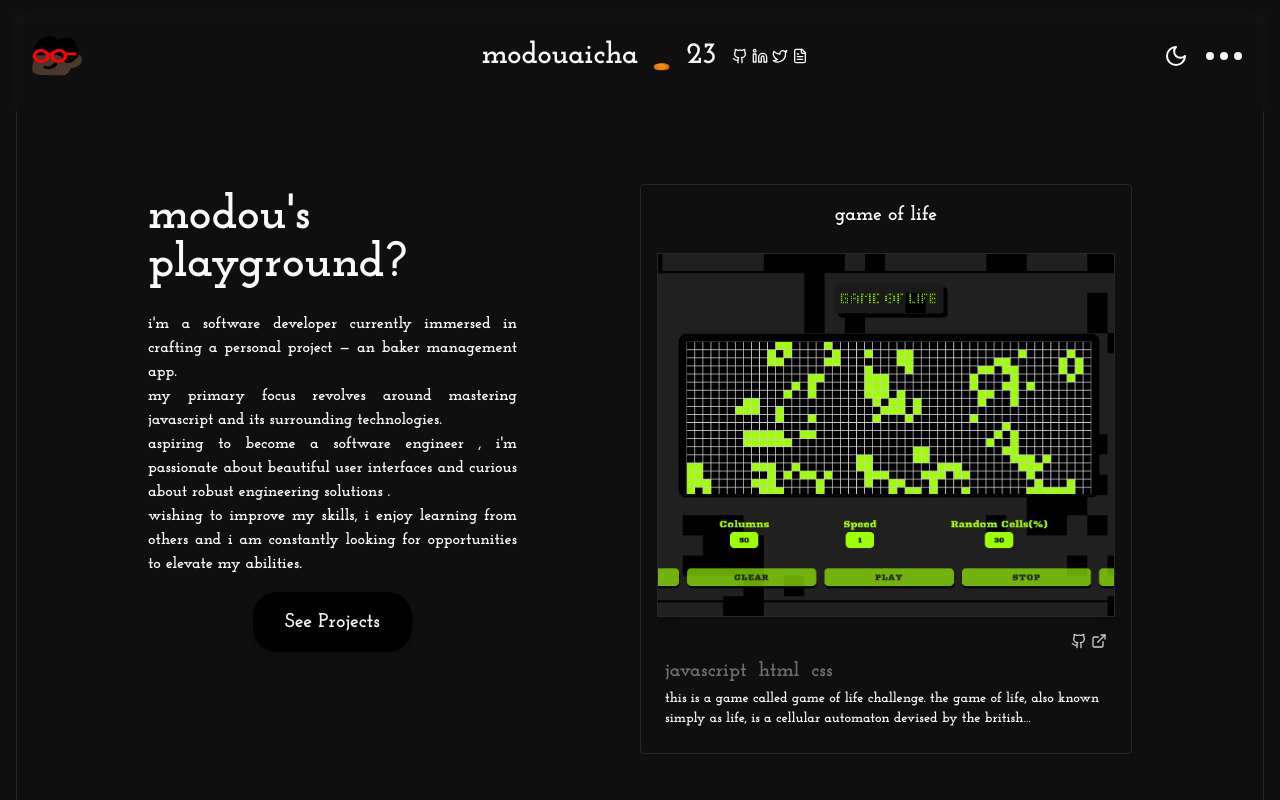
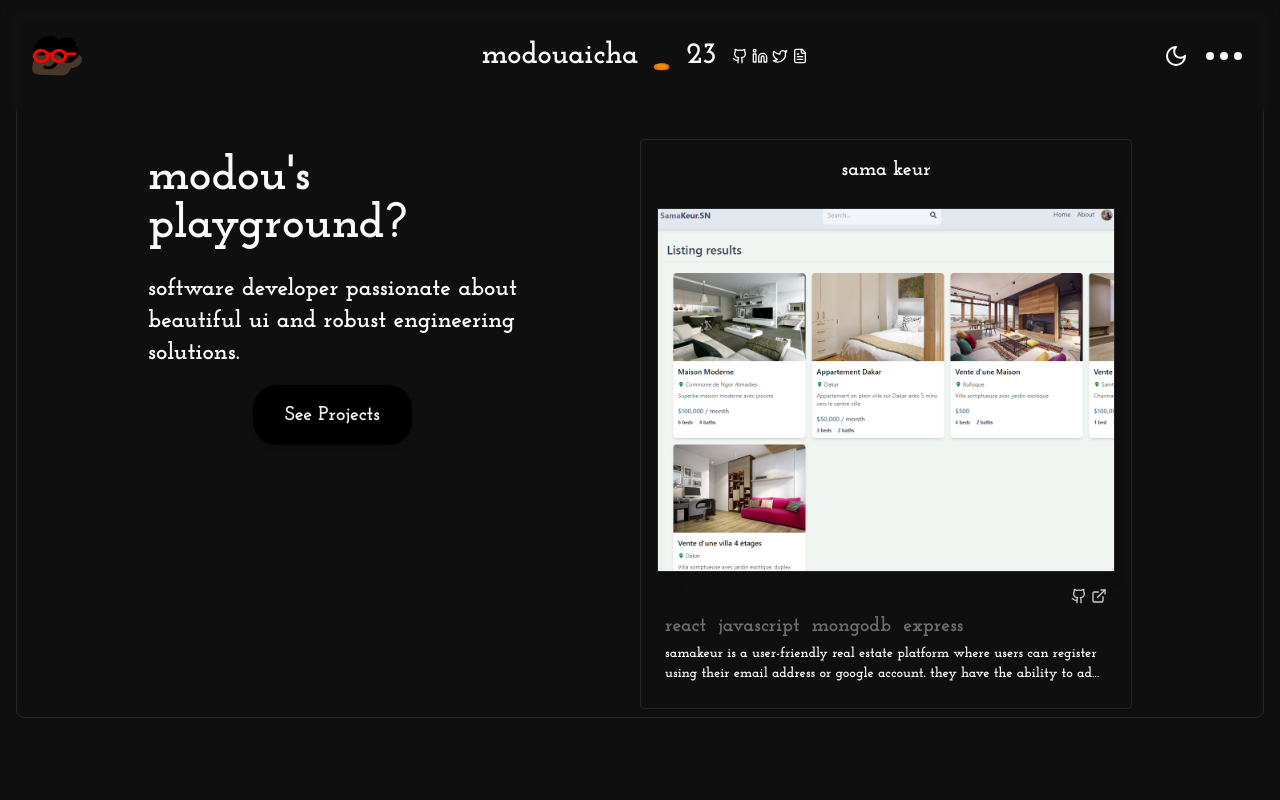
Before and after one commit to modouaicha023/modouaicha023, a Next.js app: page / in a window 1280 px wide. Shown: the top 800 px of the page. Built offline with nearby package versions, Linux system fonts and the light colour scheme.

Commit message:
refactor: Add Sama Car project to data.jsx

```diff
--- a/src/app/api/data.jsx
+++ b/src/app/api/data.jsx
@@ -5,18 +5,19 @@ import techSurveyImage from "../../../public/images/tech-survey.png";
 import blogAppImage from "../../../public/images/blog-app.png";
 import jayyMaBaguetteImage from "../../../public/images/jayy-ma-baguette.png";
 import samaContactsImage from "../../../public/images/sama-contacts.png";
+import samaCar from "../../../public/images/sama-car.png";
 import ticTacToeGame from "../../../public/images/tic-tac-toe.png";
 
 export const projects = [
-  // {
-  //   name: "Galsen Coding Challenge",
-  //   image: galsenCodingChallengeImage,
-  //   stack: ["Next.JS", "TypeScript", "MongoDB"],
-  //   description:
-  //     "This project aims to create a platform for coding challenges and collaboration within the Senegalese coding community. Users can participate in challenges, create their own, and engage in collaborative coding efforts.",
-  //   url: "https://galsen-coding-challenge.vercel.app",
-  //   githubUrl: "https://github.com/modouaicha023/GalsenCodingChallenge",
-  // },
+  {
+    name: "Galsen Coding Challenge",
+    image: galsenCodingChallengeImage,
+    stack: ["Next.JS", "TypeScript", "MongoDB"],
+    description:
+      "This project aims to create a platform for coding challenges and collaboration within the Senegalese coding community. Users can participate in challenges, create their own, and engage in collaborative coding efforts.",
+    url: "https://galsen-coding-challenge.vercel.app",
+    githubUrl: "https://github.com/modouaicha023/GalsenCodingChallenge",
+  },
   {
     name: "Sama Keur",
     image: samaKeurImage,
@@ -61,6 +62,15 @@ export const projects = [
       "JayyMaBaguette is a landing page for a baker. It has 7 sections: the header, the category section, the about us section, the menu section, the product presentation section, the contact form, and the footer.",
     url: "https://modouaicha023.github.io/jaaymabaguette",
     githubUrl: "https://github.com/modouaicha023/jaaymabaguette",
+  },
+  {
+    name: "Sama Car",
+    image: samaCar,
+    stack: ["React", "JavaScript", "Tailwind CSS"],
+    description:
+      "Sama Car is a landing page for a car business. It is a React application built with JavaScript and styled using Tailwind CSS. The landing page aims to showcase the car business and its offerings to potential customers in an engaging and visually appealing manner.",
+    url: "https://sama-car.vercel.app",
+    githubUrl: "https://github.com/modouaicha023/sama-car",
   },
   {
     name: "Sama Contacts",
--- a/src/app/globals.css
+++ b/src/app/globals.css
@@ -41,4 +41,13 @@ html.dark {
   /* Dark theme styles */
   background-color: #0F0F0F;
   color:  #fafafa ;
+
 }
+
+::-moz-selection {
+  color: rgb(255, 0, 0);
+}
+
+::selection {
+  color: rgb(240, 72, 72);
+}
--- /dev/null
+++ b/src/app/services/page.jsx
@@ -0,0 +1,7 @@
+import React from "react";
+
+const Services = () => {
+  return <div>Services</div>;
+};
+
+export default Services;
--- a/src/components/Header.jsx
+++ b/src/components/Header.jsx
@@ -7,6 +7,7 @@ import { MoreHorizontal, Linkedin, Github, Twitter,FileText  } from "lucide-reac
 // import dynamic from "next/dynamic";
 import basketball from "../../public/images/ballBAsket.gif";
 import ThemeToggle from "./ui/utils/ThemeToggle";
+import LangSwitcher from "./LangSwitcher";
 
 // const ThemeToggle = dynamic(() => import("./ui/utils/ThemeToggle"), {
 //   ssr: false,
@@ -30,7 +31,8 @@ export default function Header() {
           <Link href="https://modouaicha023-cv.vercel.app/"><FileText  size={16}/></Link>
         </div>
       </div>
-      <div className="flex items-center justify-center ">
+      <div className="flex items-center justify-center">
+        <LangSwitcher/>
         <ThemeToggle />
         <MoreHorizontal size={48} className="cursor-not-allowed" />
       </div>
--- a/src/components/HeroSection.jsx
+++ b/src/components/HeroSection.jsx
@@ -1,5 +1,5 @@
-"use client"
-import React from 'react'
+"use client";
+import React from "react";
 import { projects } from "@/app/api/data";
 import { useEffect, useState } from "react";
 import Section from "@/components/ui/utils/Section";
@@ -7,7 +7,6 @@ import Image from "next/image";
 import { Github, ExternalLink } from "lucide-react";
 import Link from "next/link";
 import { Josefin_Slab } from "next/font/google";
-
 
 const josefinSlab = Josefin_Slab({
   weight: "700",
@@ -30,27 +29,19 @@ export default function HeroSection() {
   return (
     <Section>
       <div
-                className={`${josefinSlab.className} flex flex-col  bkpgrid:grid   bkpgrid:grid-rows-6 bkpgrid:grid-cols-10 bkpgrid:w-full bkpgrid:h-full  `}>
+        className={`${josefinSlab.className} flex flex-col  bkpgrid:grid   bkpgrid:grid-rows-6 bkpgrid:grid-cols-10 bkpgrid:w-full bkpgrid:h-full  `}
+      >
         <div className="self-center my-20 bkpgrid:my-0  min-h-[330px]  bkpgrid:row-start-2 bkpgrid:row-end-5 bkpgrid:col-start-2 bkpgrid:col-end-5 rounded  min-w-[250px] px-10 bkpgrid:px-0  bkpgrid:max-w-none  flex flex-col gap-4 p-2 items-center">
           <div className=" min-w-[250px]  flex flex-col  gap-6 ">
             <h2 className="text-5xl text-center bkpgrid:text-left">
-                            Modou&apos;s playground?
+              modou&apos;s playground?
             </h2>
-                        <div className="text-base text-justify rounded-md ">
-                            I&apos;m a software developer currently immersed in crafting a
-                            personal project — an baker management app. <br />
-                            My primary focus revolves around mastering JavaScript and its
-                            surrounding technologies. <br />
-                            Aspiring to become a software engineer , I&apos;m passionate
-                            about beautiful user interfaces and curious about robust
-                            engineering solutions . <br />
-                            Wishing to improve my skills, I enjoy learning from others and I
-                            am constantly looking for opportunities to elevate my abilities.
+            <div className="text-2xl  rounded-md ">
+              Software Developer passionate about beautiful UI and robust
+              engineering solutions.
             </div>
           </div>
-                    <Link
-                        href={"/projects"}
-                        className="flex items-center justify-center">
+          <Link href={"/projects"} className="flex items-center justify-center">
             <button className=" w-full text-xl font-extrabold text-center cursor-pointer group relative  px-8 py-4 bg-black text-[#f1f1f1] rounded-3xl hover:bg-opacity-90 hover:text-opacity-80  transition  shadow-md ">
               See Projects
             </button>
@@ -98,5 +89,5 @@ export default function HeroSection() {
         )}
       </div>
     </Section>
-    )
+  );
 }
--- /dev/null
+++ b/src/components/LangSwitcher.jsx
@@ -0,0 +1,9 @@
+import React from 'react'
+
+export default function LangSwitcher() {
+  return (
+    <div>
+
+    </div>
+  )
+}
--- /dev/null
+++ b/src/components/ProjectSection.jsx
@@ -0,0 +1,102 @@
+"use client"
+import React from 'react'
+import { projects } from "@/app/api/data";
+import { useEffect, useState } from "react";
+import Section from "@/components/ui/utils/Section";
+import Image from "next/image";
+import { Github, ExternalLink } from "lucide-react";
+import Link from "next/link";
+import { Josefin_Slab } from "next/font/google";
+
+
+const josefinSlab = Josefin_Slab({
+    weight: "700",
+    subsets: ["latin"],
+    display: "swap",
+});
+
+export default function ProjectSection() {
+    const [currentProject, setCurrentProject] = useState(null);
+
+    useEffect(() => {
+        const randomizeProject = () => {
+            const randomIndex = Math.floor(Math.random() * projects.length);
+            setCurrentProject(projects[randomIndex]);
+        };
+        randomizeProject();
+        const intervalId = setInterval(randomizeProject, 5000);
+        return () => clearInterval(intervalId);
+    }, []);
+    return (
+        <Section>
+            <div
+                className={`${josefinSlab.className} flex flex-col  bkpgrid:grid   bkpgrid:grid-rows-6 bkpgrid:grid-cols-10 bkpgrid:w-full bkpgrid:h-full  `}>
+                <div className="self-center my-20 bkpgrid:my-0  min-h-[330px]  bkpgrid:row-start-2 bkpgrid:row-end-5 bkpgrid:col-start-2 bkpgrid:col-end-5 rounded  min-w-[250px] px-10 bkpgrid:px-0  bkpgrid:max-w-none  flex flex-col gap-4 p-2 items-center">
+                    <div className=" min-w-[250px]  flex flex-col  gap-6 ">
+                        <h2 className="text-5xl text-center bkpgrid:text-left">
+                            Modou&apos;s playground?
+                        </h2>
+                        <div className="text-base text-justify rounded-md ">
+                            I&apos;m a software developer currently immersed in crafting a
+                            personal project — an baker management app. <br />
+                            My primary focus revolves around mastering JavaScript and its
+                            surrounding technologies. <br />
+                            Aspiring to become a software engineer , I&apos;m passionate
+                            about beautiful user interfaces and curious about robust
+                            engineering solutions . <br />
+                            Wishing to improve my skills, I enjoy learning from others and I
+                            am constantly looking for opportunities to elevate my abilities.
+                        </div>
+                    </div>
+                    <Link
+                        href={"/projects"}
+                        className="flex items-center justify-center">
+                        <button className=" w-full text-xl font-extrabold text-center cursor-pointer group relative  px-8 py-4 bg-black text-[#f1f1f1] rounded-3xl hover:bg-opacity-90 hover:text-opacity-80  transition  shadow-md ">
+                            See Projects
+                        </button>
+                    </Link>
+                </div>
+
+                {currentProject && (
+                    <div className="flex-grow min-h-fit max-h-[450px] bkpgrid:row-start-2 bkpgrid:row-end-6 bkpgrid:col-start-6 bkpgrid:col-end-10 border border-white border-opacity-10 rounded min-w-[250px] flex flex-col gap-4 p-2 shadow-sm">
+                        <div className="min-w-[250px] h-full flex flex-col gap-6 p-2">
+                            <h2 className="text-xl text-center">{currentProject.name}</h2>
+                            <div className="w-full h-full min-h-[250px] p-4 relative">
+                                <Image
+                                    src={currentProject.image}
+                                    className=" w-10/12 absolute border border-white border-opacity-10 object-cover shadow-lg"
+                                    fill
+                                    alt="Project image"
+                                />
+                            </div>
+                        </div>
+
+                        <div className="w-full  p-4 flex flex-col gap-1">
+                            <div className="flex  gap-x-2 relative">
+                                <div className="text-xl flex gap-3 truncate line-clamp-1  ">
+                                    {currentProject.stack.map((tech, index) => (
+                                        <span key={index} className="opacity-40">
+                                            {tech}
+                                        </span>
+                                    ))}
+                                </div>
+                                <div className="self-end flex gap-1 w-fit absolute right-0 -top-6 opacity-80">
+                                    <Link href={currentProject.githubUrl} target="_blank">
+                                        <Github size={16} />
+                                    </Link>
+                                    <Link href={currentProject.url} target="_blank">
+                                        <ExternalLink size={16} />
+                                    </Link>
+                                </div>
+                            </div>
+
+                            <div className="font-light text-sm text-opacity-40 line-clamp-2">
+                                {currentProject.description}
+                            </div>
+                        </div>
+                    </div>
+                )}
+            </div>
+        </Section>
+    )
+}
```
Also changed, not shown: public/images/sama-car.png (added). Lines whose indentation alone changed are shown as unchanged.
